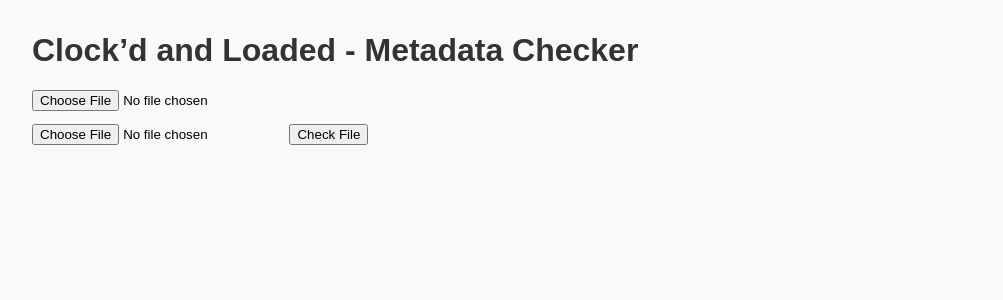
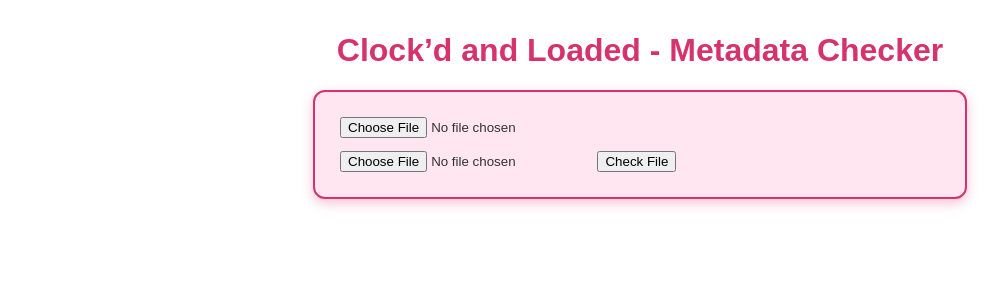
Before and after one commit to petersbigtoe/metadata-checker-f, a Flask app: page / in a window 1280 px wide. Shown: the top 300 px of the page, without its empty margins (0-1003 px from the left). Run offline with Flask 3, Linux system fonts and the light colour scheme.

Commit message:
Update style.css

```diff
--- a/static/style.css
+++ b/static/style.css
@@ -1,14 +1,21 @@
 body {
   font-family: Arial, sans-serif;
   margin: 2em;
-  background-color: #f9f9f9;
+  background-color: #ffffff; /* white background */
+  color: #333;
 }
 
 h1 {
-  color: #333;
+  color: #d6336c; /* a nice vibrant pink */
+  text-align: center;
 }
 
-#result {
-  margin-top: 1em;
-  font-weight: bold;
+.content-box {
+  background-color: #ffe6f0; /* light pink background */
+  border: 2px solid #d6336c; /* vibrant pink border */
+  border-radius: 12px;
+  padding: 25px;
+  max-width: 600px;
+  margin: 20px auto; /* center horizontally */
+  box-shadow: 0 4px 12px rgba(214, 51, 108, 0.3); /* pink-ish shadow */
 }
```
